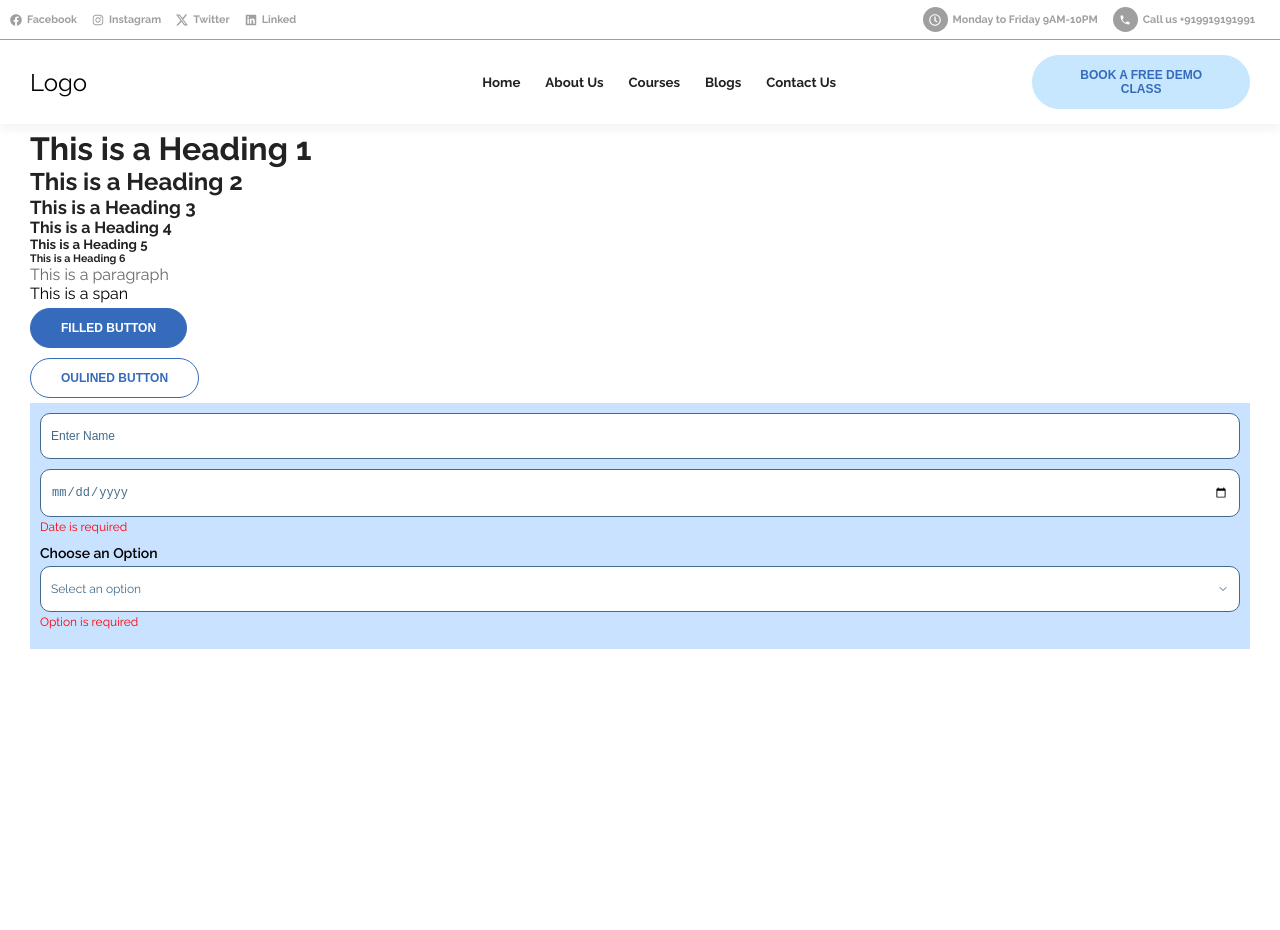
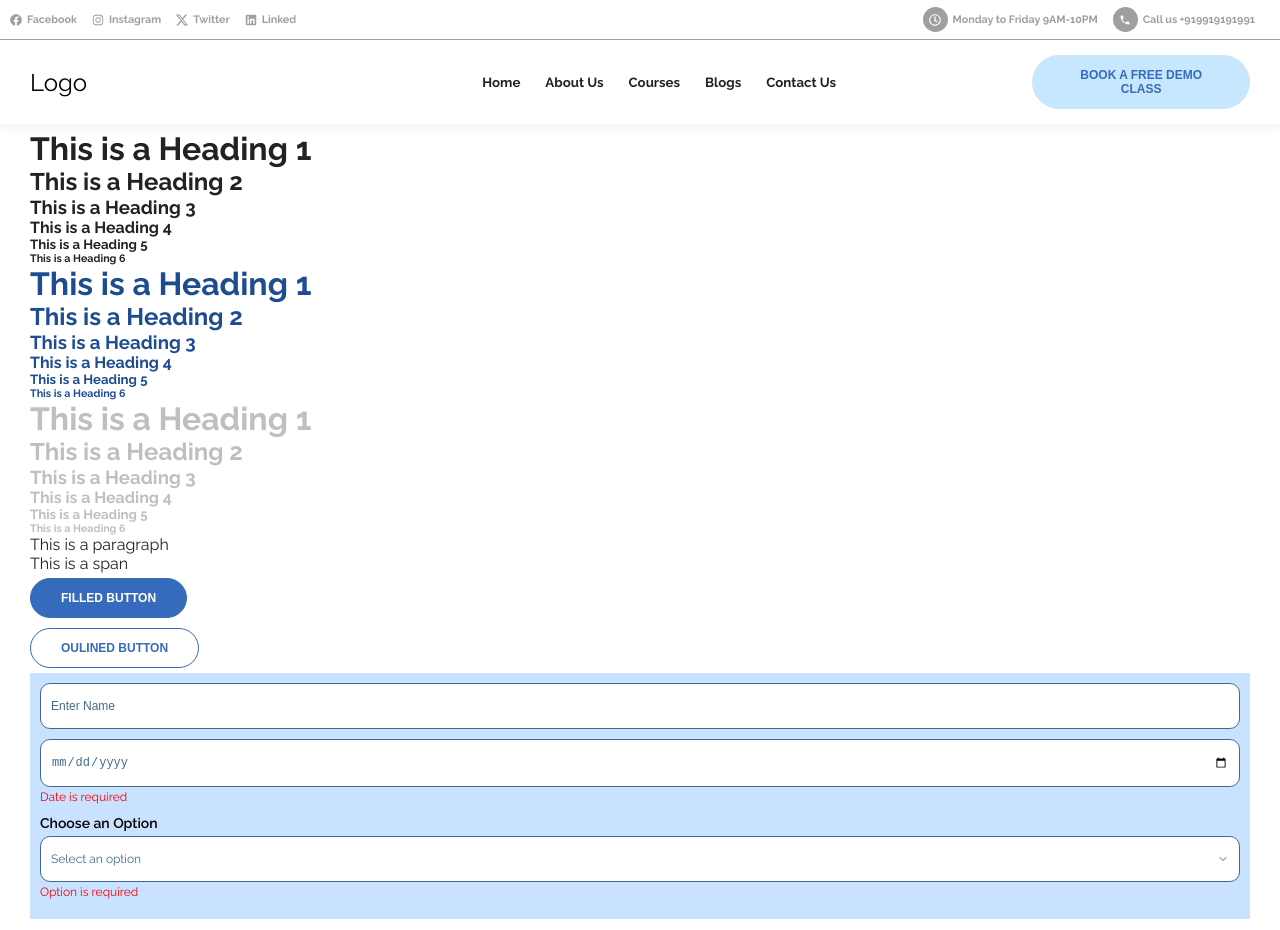
Before and after one commit to harsh9975/dga, a React (Create React App) app: page / in a window 1280 px wide. Built offline with nearby package versions, Linux system fonts and the light colour scheme.

Commit message:
textfield

```diff
--- a/src/components/Textfield/index.jsx
+++ b/src/components/Textfield/index.jsx
@@ -1,19 +1,32 @@
 import React from "react";
 
 const defaultStyles = {
-  h1: { fontSize: "2em", fontWeight: "bold", color: "#222222" },
-  h2: { fontSize: "1.5em", fontWeight: "bold", color: "#222222" },
-  h3: { fontSize: "1.17em", fontWeight: "bold", color: "#222222" },
-  h4: { fontSize: "1em", fontWeight: "bold", color: "#222222" },
-  h5: { fontSize: "0.83em", fontWeight: "bold", color: "#222222" },
-  h6: { fontSize: "0.67em", fontWeight: "bold", color: "#222222" },
+  h1: { fontSize: "2em", fontWeight: "bold" },
+  h2: { fontSize: "1.5em", fontWeight: "bold" },
+  h3: { fontSize: "1.17em", fontWeight: "bold" },
+  h4: { fontSize: "1em", fontWeight: "bold" },
+  h5: { fontSize: "0.83em", fontWeight: "bold" },
+  h6: { fontSize: "0.67em", fontWeight: "bold" },
   p: { fontSize: "1em", color: "#666b68" },
   span: { fontSize: "1em" },
 };
 
-const Textfield = ({ type = "p", children, style = {} }) => {
+const Textfield = ({
+  type = "p",
+  children,
+  style = {},
+  colorType = "black",
+}) => {
   const Tag = type;
-  const combinedStyle = { ...defaultStyles[type], ...style };
+  let color =
+    colorType == "black"
+      ? "#222222"
+      : colorType == "blue"
+      ? "#1d4c92"
+      : colorType == "white"
+      ? "#fff"
+      : "#bfbfbf";
+  const combinedStyle = { ...defaultStyles[type], color: color, ...style };
 
   return <Tag style={combinedStyle}>{children}</Tag>;
 };
--- a/src/pages/Home/index.jsx
+++ b/src/pages/Home/index.jsx
@@ -25,6 +25,45 @@ const Home = () => {
         <Textfield type="h4">This is a Heading 4</Textfield>
         <Textfield type="h5">This is a Heading 5</Textfield>
         <Textfield type="h6">This is a Heading 6</Textfield>
+
+        <Textfield type="h1" colorType="blue">
+          This is a Heading 1
+        </Textfield>
+        <Textfield type="h2" colorType="blue">
+          This is a Heading 2
+        </Textfield>
+        <Textfield type="h3" colorType="blue">
+          This is a Heading 3
+        </Textfield>
+        <Textfield type="h4" colorType="blue">
+          This is a Heading 4
+        </Textfield>
+        <Textfield type="h5" colorType="blue">
+          This is a Heading 5
+        </Textfield>
+        <Textfield type="h6" colorType="blue">
+          This is a Heading 6
+        </Textfield>
+
+        <Textfield type="h1" colorType="grey">
+          This is a Heading 1
+        </Textfield>
+        <Textfield type="h2" colorType="grey">
+          This is a Heading 2
+        </Textfield>
+        <Textfield type="h3" colorType="grey">
+          This is a Heading 3
+        </Textfield>
+        <Textfield type="h4" colorType="grey">
+          This is a Heading 4
+        </Textfield>
+        <Textfield type="h5" colorType="grey">
+          This is a Heading 5
+        </Textfield>
+        <Textfield type="h6" colorType="grey">
+          This is a Heading 6
+        </Textfield>
+
         <Textfield type="p">This is a paragraph</Textfield>
         <Textfield type="span">This is a span</Textfield>
         <Button>Filled Button</Button>
```
